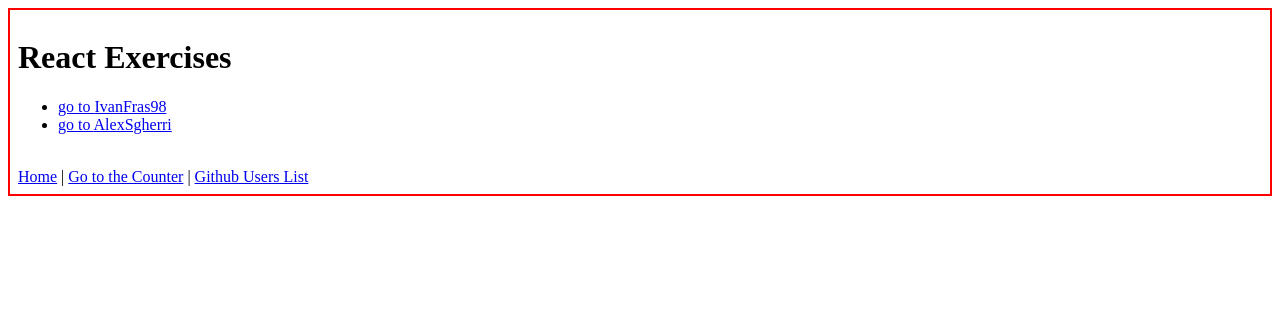
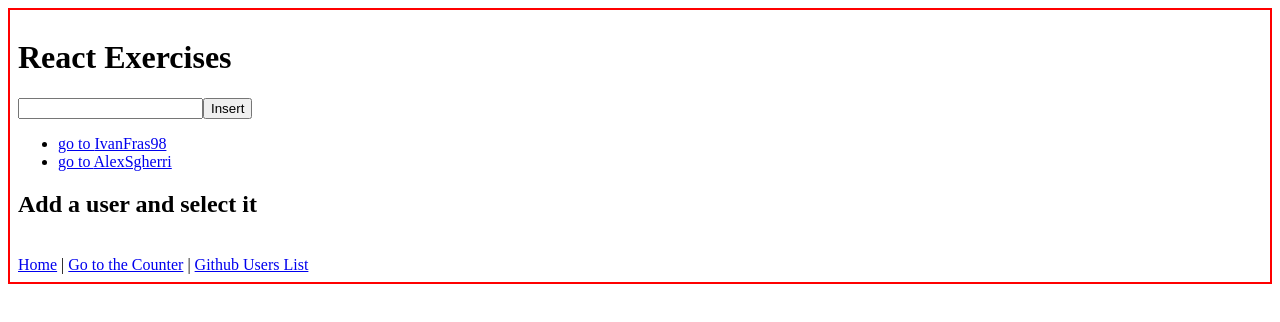
Before and after one commit to AlexSgherri/react-exercises, a React (Create React App) app: page /users in a window 1280 px wide. Shown: the top 322 px of the page. Built offline with nearby package versions, Linux system fonts and the light colour scheme.

Commit message:
React_Router-07-done

```diff
--- a/src/App.js
+++ b/src/App.js
@@ -64,6 +64,7 @@ export function App() {
         <Route path="/counter" element={<Counter />} />
         <Route path="/:username" element={<GithubUser />} />
         <Route path="/users" element={<GithubUserList users={['IvanFras98', 'AlexSgherri']}/>} >
+          <Route index element={<h2>Add a user and select it</h2>} />
           <Route path=":username"  element={<ShowGithubUser />} />
         </Route>
         <Route path="*" element={<NotFound />} />
--- a/src/GithubUserList.js
+++ b/src/GithubUserList.js
@@ -1,18 +1,38 @@
 import { useState } from "react";
-import { GithubUser } from "./GithubUser";
 import React from "react";
 import { Link, Outlet } from "react-router-dom";
 
 export function GithubUserList({ users }) {
   const [usersList, setUsers] = useState(users);
+  const [usernameInput, setUsernameInput] = useState("");
+
+  function usernameInputHandler(event) {
+    setUsernameInput(event.target.value);
+  }
+
+  function insertUsername() {
+    if (
+      usernameInput !== "" &&
+      usersList.some((element) => element === "AlexSgherri")
+    ) {
+      const newUserList = [...usersList, usernameInput];
+      setUsers(newUserList);
+    }
+    setUsernameInput("");
+  }
 
   return (
     <>
+      <input
+        name="username"
+        onChange={usernameInputHandler}
+        value={usernameInput}
+      />
+      <button onClick={insertUsername}>Insert</button>
       <ul>
         {usersList.map((element, index) => (
           <li key={index}>
-            {/* <GithubUser username={element} /> */}
-            <Link to={"/users/"+element}>go to {element}</Link>
+            <Link to={"/users/" + element}>go to {element}</Link>
           </li>
         ))}
       </ul>
```
